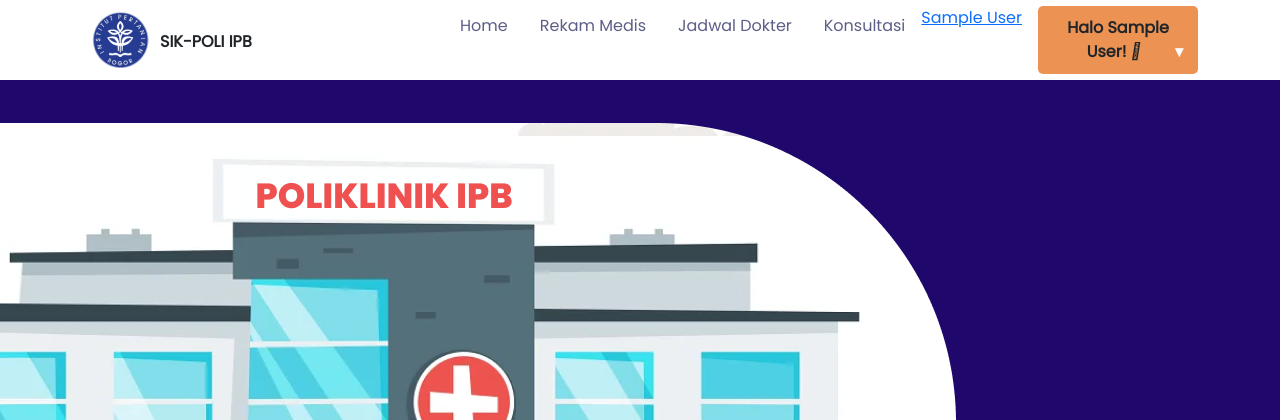
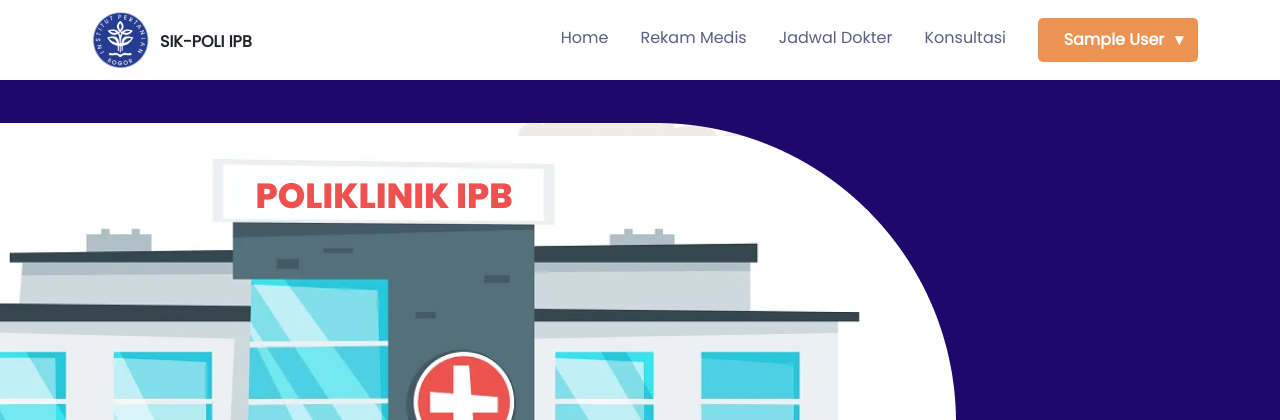
Before and after one commit to sabrinadizam21/psbo-final-project, a Laravel app: page /home in a window 1280 px wide. Shown: the top 420 px of the page. Run offline with Laravel 8, Linux system fonts and the light colour scheme; the visitor is signed in with stand-in values (Sample User, id 1); style sheets or scripts are compiled from the project's sources.

Commit message:
benerinlogoutlagi

```diff
--- a/resources/views/layouts/master.blade.php
+++ b/resources/views/layouts/master.blade.php
@@ -19,10 +19,7 @@
 
     <!-- Styles -->
     <link rel="preconnect" href="https://fonts.gstatic.com">
-<<<<<<< HEAD
     <link href="https://cdn.jsdelivr.net/npm/bootstrap@5.0.1/dist/css/bootstrap.min.css" rel="stylesheet" integrity="sha384-+0n0xVW2eSR5OomGNYDnhzAbDsOXxcvSN1TPprVMTNDbiYZCxYbOOl7+AMvyTG2x" crossorigin="anonymous">
-=======
->>>>>>> 5446fce14c2f9b24ea410796dd950683a31b0789
     <link rel="stylesheet" href="{{asset('css/style.css')}}" />
     <link rel="stylesheet" href="https://cdnjs.cloudflare.com/ajax/libs/font-awesome/4.7.0/css/font-awesome.min.css">
 
@@ -110,14 +107,15 @@
                     <li class="nav-item"><a class="nav-link rounded" href="{{url('rekam-medis')}}">Rekam Medis</a></li>
                     <li class="nav-item"><a class="nav-link rounded" href="{{url('jadwal-dokter')}}">Jadwal Dokter</a></li>
                     <li class="nav-item"><a class="nav-link rounded" href="{{url('konsultasi')}}">Konsultasi</a></li>
+                    <!--
                     <buttton class="profile-name" type="button" data-toggle="modal" data-target="#contohModal">
                        <a href="#login">{{ Auth::user()->name }}</a>
                     </buttton>
-
+                    -->
 
                     <li class ="nav-item">
                         <div class="collapsible" type="button" data-toggle="collapse" data-target="#logout" aria-expanded="false" aria-controls="collapseExample">
-                                <a>Halo {{ Auth::user()->name }}!</span> <i class="fas fa-bars"></i></a>
+                                <a style = "color: white;">{{ Auth::user()->name }}<!--<span class="fas fa-bars"></span>--></a>
                         </div>
                         <div class="collapse" id="logout">
                                 <div class="content segitiga">
```
